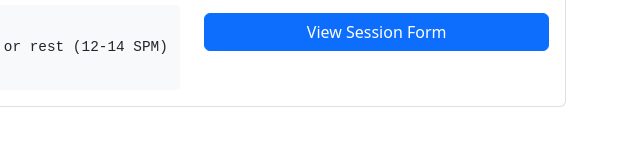
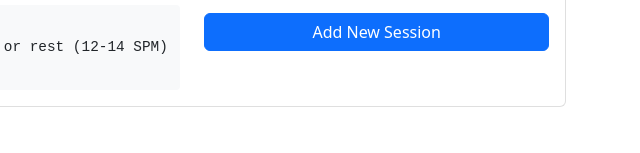
Before and after one commit to MK3Core/open-rowing-tracker, a plain HTML site: page index.html in a window 1280 px wide. Shown: the part 469-622 px from the top of the page, 632-1272 px from the left. Drawn offline with nearby package versions, Linux system fonts and the light colour scheme.

Commit message:
Update button

```diff
--- a/index.html
+++ b/index.html
@@ -70,7 +70,7 @@
                         </div>
 
                         <div class="d-grid gap-2 mt-3">
-                            <button class="btn btn-primary" id="modifySessionBtn">View Session Form</button>
+                            <button class="btn btn-primary" id="modifySessionBtn">Add New Session</button>
                         </div>
                     </div>
                 </div>
```
